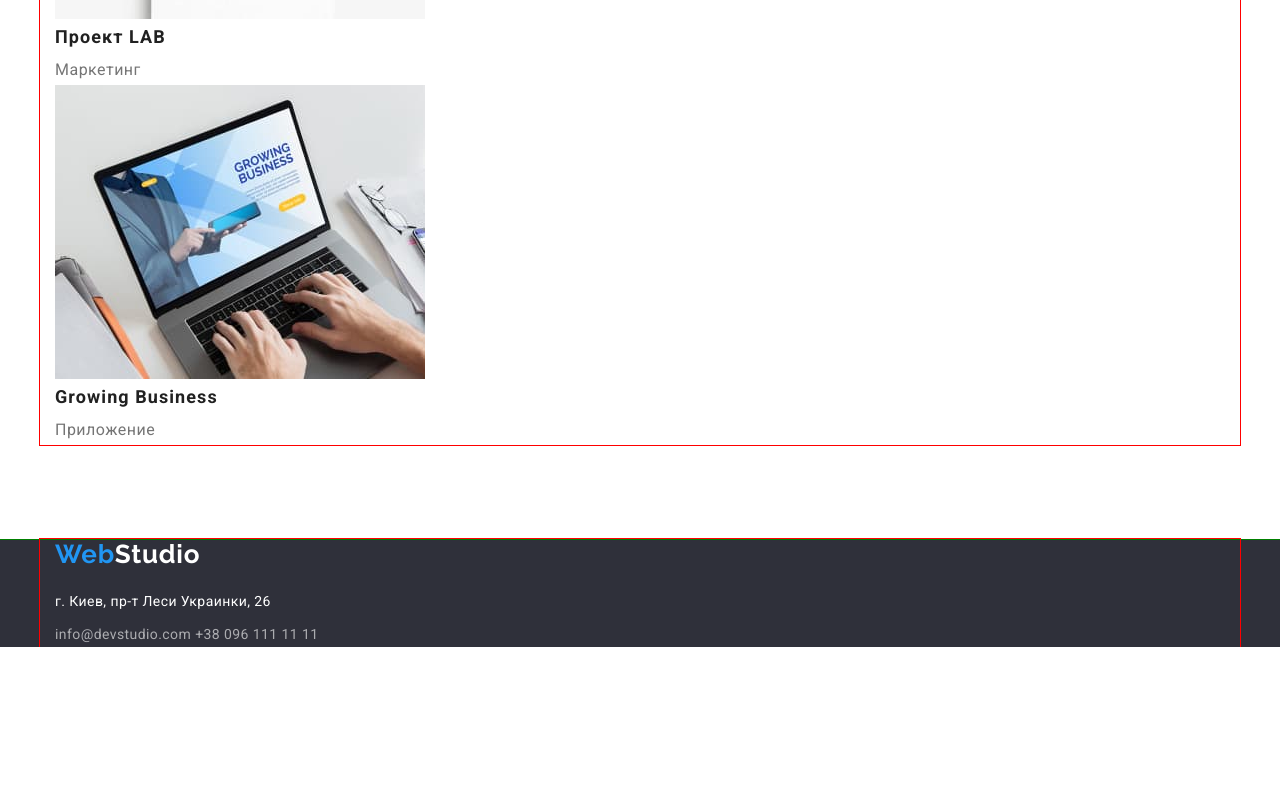
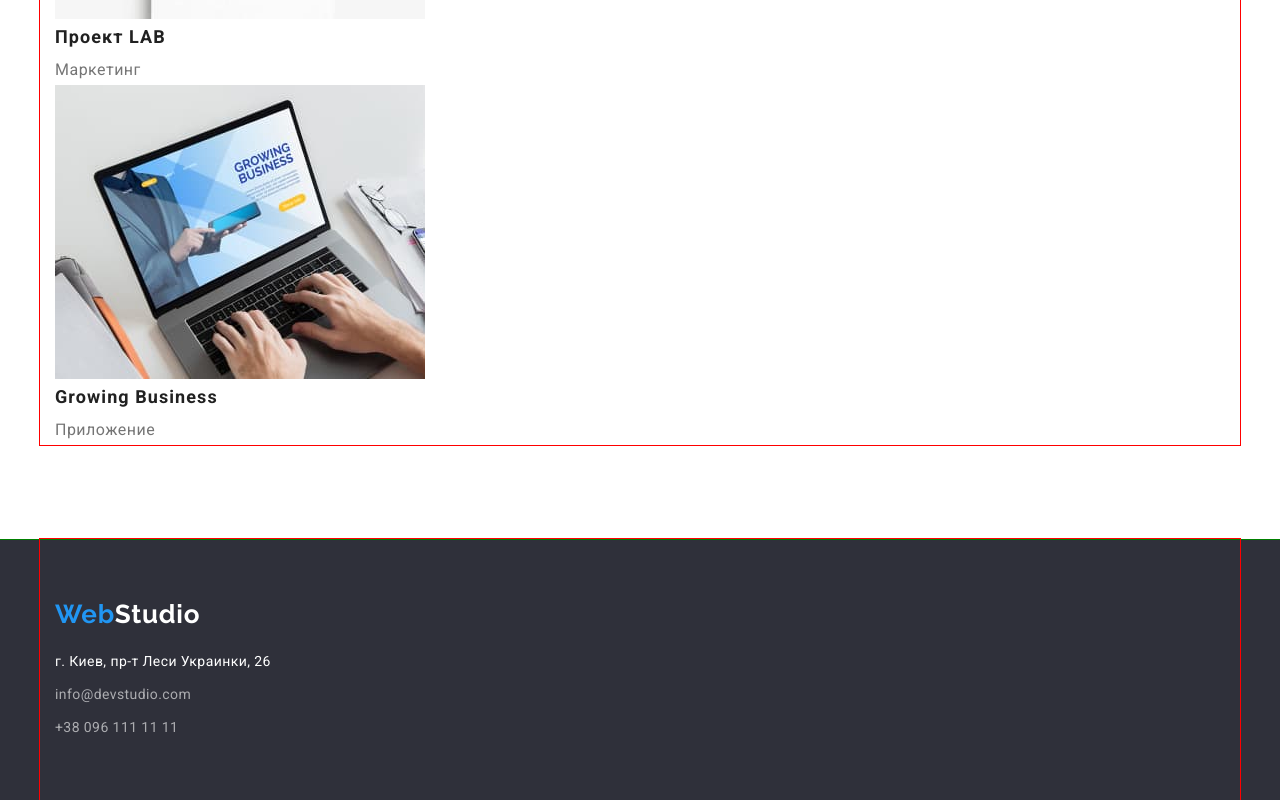
Before and after one commit to DenysKors/goit-markup-hw-03, a plain HTML site: page portfolio.html in a window 1280 px wide. Shown: the part 3110-3910 px from the top of the page. Before the commit the page ends 3757 px from the top, so only its background shows below. Drawn offline with nearby package versions, Linux system fonts and the light colour scheme.

Commit message:
Позиционирование Footer

```diff
--- a/css/styles.css
+++ b/css/styles.css
@@ -283,6 +283,7 @@ img {
 
 .team-member {
 	background-color: var(--main-background-color);
+	width: 270px;
 }
 
 /* Подвал */
@@ -320,8 +321,6 @@ img {
 	line-height: 1.71;
 	letter-spacing: 0.03em;
 	color: #ffffff;
-
-	margin-bottom: 9px;
 }
 
 .address-contact {
@@ -334,9 +333,8 @@ img {
 	text-decoration: none;
 }
 
-.address-mail {
+.address-list {
 	margin-bottom: 9px;
-	outline: 1px solid yellow;
 }
 
 .address-contact:hover,
--- a/portfolio.html
+++ b/portfolio.html
@@ -108,13 +108,14 @@
 		</main>
 		<!-- Подвал -->
 		<footer class="footer">
-			<div class="container">
+			<div class="container footer-info">
 				<a class="footer-logo" href="">Web<span class="footer-logo-1">Studio</span></a>
 				<address>
-					<p class="address">г. Киев, пр-т Леси Украинки, 26</p>
-					<a class="address-contact" href="mailto:info@devstudio.com">info@devstudio.com</a>
-					<a class="address-contact" href="tel:+380961111111">+38 096 111 11 11</a>
-				</address>
+					<ul class="list">
+						<li class="address-list"><p class="address">г. Киев, пр-т Леси Украинки, 26</p></li>
+						<li class="address-list"><a class="address-contact" href="mailto:info@devstudio.com">info@devstudio.com</a></li>
+						<li><a class="address-contact" href="tel:+380961111111">+38 096 111 11 11</a></li>
+					</ul>
 			</div>
 		</footer>
 	</body>
```
Also changed, not shown: index.html (+2 -2 lines).
